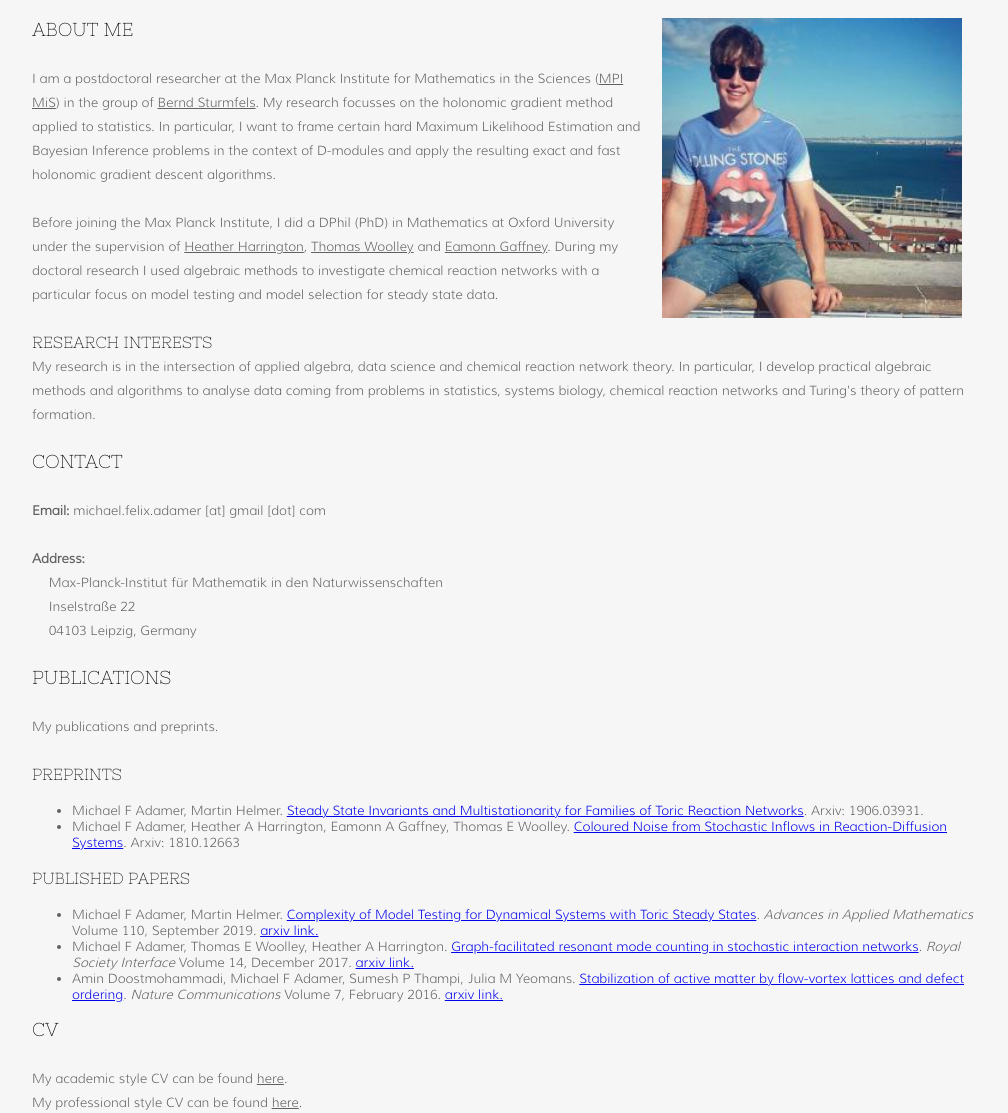
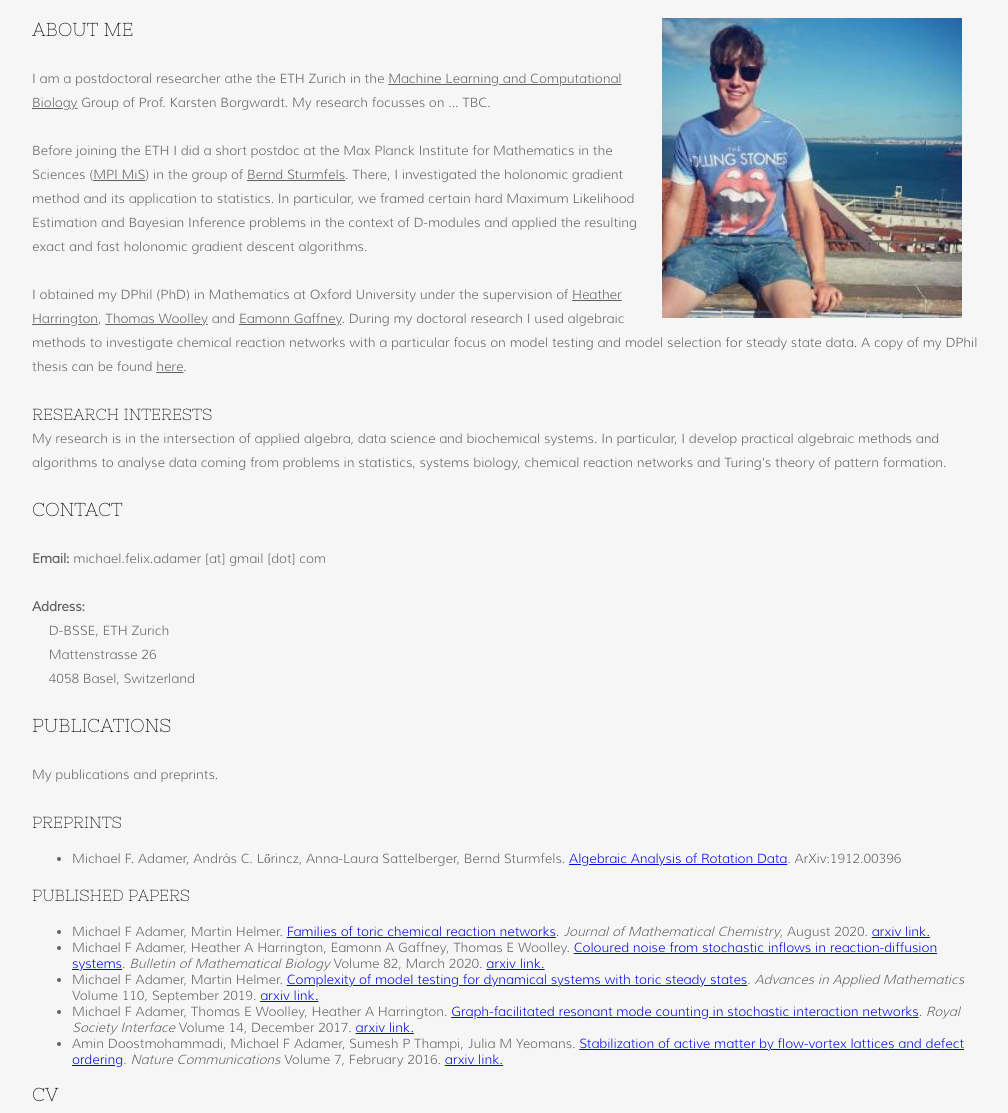
Before and after one commit to MikeAdamer/mikeadamer.github.io, a plain HTML site: page index.html in a window 1280 px wide. Shown: the part 120-1233 px from the top of the page, without its empty margins (138-1146 px from the left). Drawn offline with Linux system fonts and the light colour scheme.

Commit message:
Updated details
Still need to fill in about my new research

```diff
--- a/index.html
+++ b/index.html
@@ -38,19 +38,23 @@
 					<img src="images/Michael.jpg" alt="Michael" style="float:right" hspace="20" width="300" />
 				<h3><a name="about"> About Me </a></h3>
 				<p>
-					I am a postdoctoral researcher at the Max Planck Institute for Mathematics in the Sciences (<a href="https://www.mis.mpg.de/">MPI MiS</a>) in the group of <a href="https://math.berkeley.edu/~bernd/">Bernd Sturmfels</a>.
-					My research focusses on the holonomic gradient method applied to statistics.
-					In particular, I want to frame certain hard Maximum Likelihood Estimation and Bayesian Inference problems in the context of D-modules and apply the resulting exact and fast holonomic gradient descent algorithms.
+					I am a postdoctoral researcher athe the ETH Zurich in the <a href="https://bsse.ethz.ch/mlcb">Machine Learning and Computational Biology</a> Group of Prof. Karsten Borgwardt.
+					My research focusses on ... TBC.
 				</p>
 				<p>
-					Before joining the Max Planck Institute, I did a DPhil (PhD) in Mathematics at Oxford University under the supervision of <a href="http://people.maths.ox.ac.uk/harrington/">Heather Harrington</a>, <a href="https://www.cardiff.ac.uk/people/view/783107-woolley-thomas">Thomas Woolley</a> and <a href="https://people.maths.ox.ac.uk/gaffney/">Eamonn Gaffney</a>.
-					During my doctoral research I used algebraic methods to investigate chemical reaction networks with a particular focus on model testing and model selection for steady state data.
+					Before joining the ETH I did a short postdoc at the Max Planck Institute for Mathematics in the Sciences (<a href="https://www.mis.mpg.de/">MPI MiS</a>) in the group of <a href="https://math.berkeley.edu/~bernd/">Bernd Sturmfels</a>.
+					There, I investigated the holonomic gradient method and its application to statistics.
+					In particular, we framed certain hard Maximum Likelihood Estimation and Bayesian Inference problems in the context of D-modules and applied the resulting exact and fast holonomic gradient descent algorithms.
+				</p>
+				<p>
+					I obtained my DPhil (PhD) in Mathematics at Oxford University under the supervision of <a href="http://people.maths.ox.ac.uk/harrington/">Heather Harrington</a>, <a href="https://www.cardiff.ac.uk/people/view/783107-woolley-thomas">Thomas Woolley</a> and <a href="https://people.maths.ox.ac.uk/gaffney/">Eamonn Gaffney</a>.
+					During my doctoral research I used algebraic methods to investigate chemical reaction networks with a particular focus on model testing and model selection for steady state data. A copy of my DPhil thesis can be found <a href="https://ora.ox.ac.uk/objects/uuid:bbf6e499-8468-43d6-a873-b9c2fca39f79">here</a>.
 				</p>
 
 				<h4> Research Interests </h4>
 
 				<p>
-					My research is in the intersection of applied algebra, data science and chemical reaction network theory.
+					My research is in the intersection of applied algebra, data science and biochemical systems.
 					In particular, I develop practical algebraic methods and algorithms to analyse data coming from problems in statistics, systems biology, chemical reaction networks and Turing's theory of pattern formation.
 				</p>
 
@@ -59,9 +63,9 @@
 			 	<b>Email:</b> michael.felix.adamer [at] gmail [dot] com
 				<br><br>
 				<b>Address:</b><br>
-						 &emsp; Max-Planck-Institut für Mathematik in den Naturwissenschaften<br>
-						 &emsp; Inselstraße 22<br>
-						 &emsp; 04103 Leipzig, Germany
+						 &emsp; D-BSSE, ETH Zurich<br>
+						 &emsp; Mattenstrasse 26<br>
+						 &emsp; 4058 Basel, Switzerland
 				</p>
 
 				<h3><a name="publications"> Publications </a></h3>
@@ -71,14 +75,15 @@
 				<h4> Preprints </h4>
 
 				<ul>
-					<li>Michael F Adamer, Martin Helmer. <a href="https://arxiv.org/abs/1906.03931">Steady State Invariants and Multistationarity for Families of Toric Reaction Networks</a>. Arxiv: 1906.03931.</li>
-					<li>Michael F Adamer, Heather A Harrington, Eamonn A Gaffney, Thomas E Woolley. <a href="https://https://arxiv.org/abs/1810.12663">Coloured Noise from Stochastic Inflows in Reaction-Diffusion Systems</a>. Arxiv: 1810.12663 </li>
+					<li>Michael F. Adamer, Andr&#225;s C. L&#337;rincz, Anna-Laura Sattelberger, Bernd Sturmfels. <a href="https://arxiv.org/abs/1912.00396">Algebraic Analysis of Rotation Data</a>. ArXiv:1912.00396</li>
 				</ul>
 
 				<h4> Published Papers </h4>
 
 				<ul>
-					<li>Michael F Adamer, Martin Helmer. <a href="https://doi.org/10.1016/j.aam.2019.06.001">Complexity of Model Testing for Dynamical Systems with Toric Steady States</a>. <i>Advances in Applied Mathematics</i> Volume 110, September 2019. <a href="https://arxiv.org/abs/1707.07650">arxiv link.</a></li>
+					<li>Michael F Adamer, Martin Helmer. <a href="https://link.springer.com/article/10.1007/s10910-020-01162-x">Families of toric chemical reaction networks</a>. <i>Journal of Mathematical Chemistry</i>, August 2020. <a href="https://arxiv.org/abs/1906.03931">arxiv link.</a></li>
+					<li>Michael F Adamer, Heather A Harrington, Eamonn A Gaffney, Thomas E Woolley. <a href="https://link.springer.com/article/10.1007/s11538-020-00719-w">Coloured noise from stochastic inflows in reaction-diffusion systems</a>. <i>Bulletin of Mathematical Biology</i> Volume 82, March 2020. <a href="https://arxiv.org/abs/1810.12663">arxiv link.</a></li>
+					<li>Michael F Adamer, Martin Helmer. <a href="https://doi.org/10.1016/j.aam.2019.06.001">Complexity of model testing for dynamical systems with toric steady states</a>. <i>Advances in Applied Mathematics</i> Volume 110, September 2019. <a href="https://arxiv.org/abs/1707.07650">arxiv link.</a></li>
 					<li>Michael F Adamer, Thomas E Woolley, Heather A Harrington. <a href="https://doi.org/10.1098/rsif.2017.0447">Graph-facilitated resonant mode counting in stochastic interaction networks</a>. <i>Royal Society Interface</i> Volume 14, December 2017. <a href="https://arxiv.org/abs/1702.08747">arxiv link.</a></li>
 					<li>Amin Doostmohammadi, Michael F Adamer, Sumesh P Thampi, Julia M Yeomans. <a href="https://www.nature.com/articles/ncomms10557">Stabilization of active matter by flow-vortex lattices and defect ordering</a>. <i>Nature Communications</i> Volume 7, February 2016. <a href="https://arxiv.org/abs/1505.04199">arxiv link.</a></li>
 				</ul>
```
Also changed, not shown: 2 other files.
